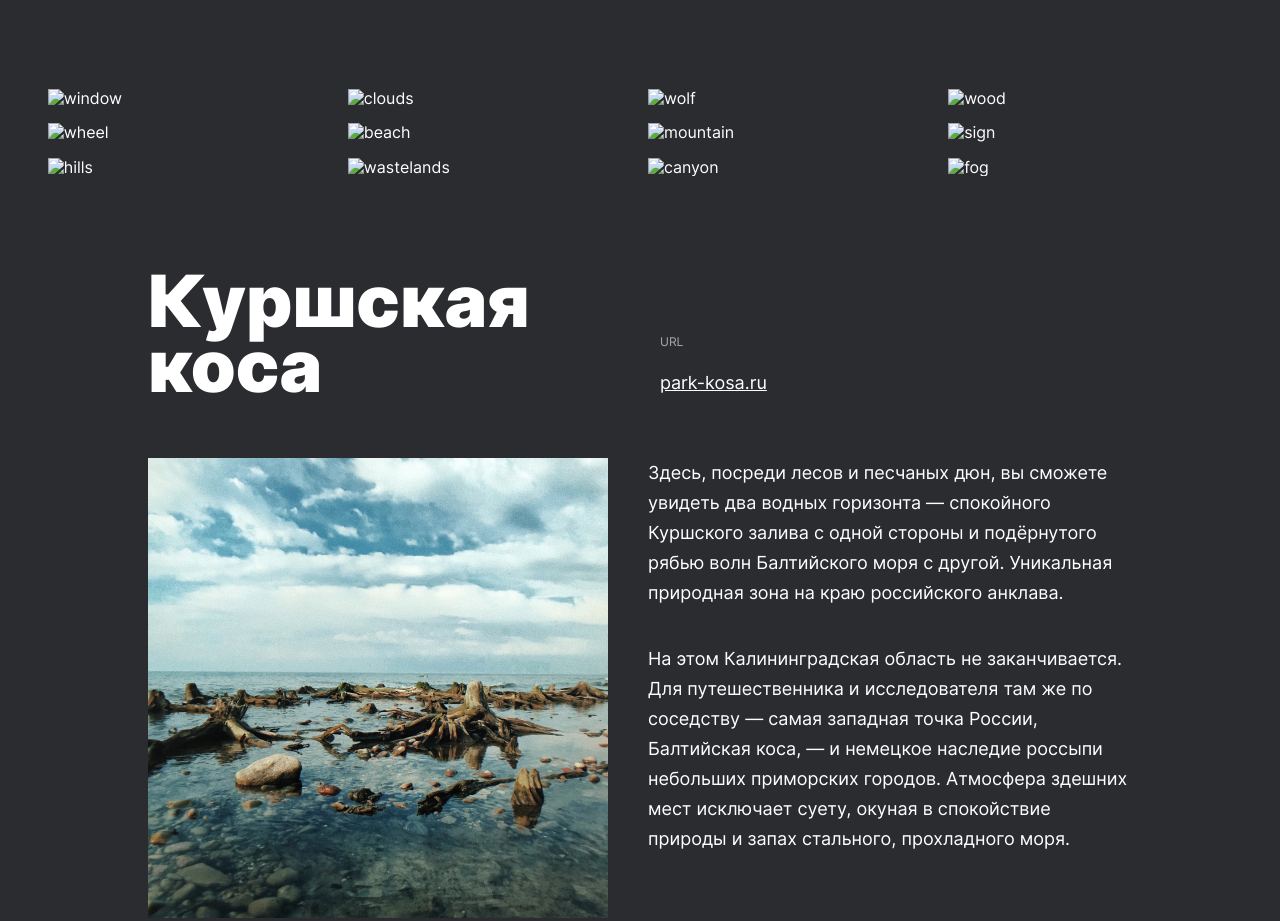
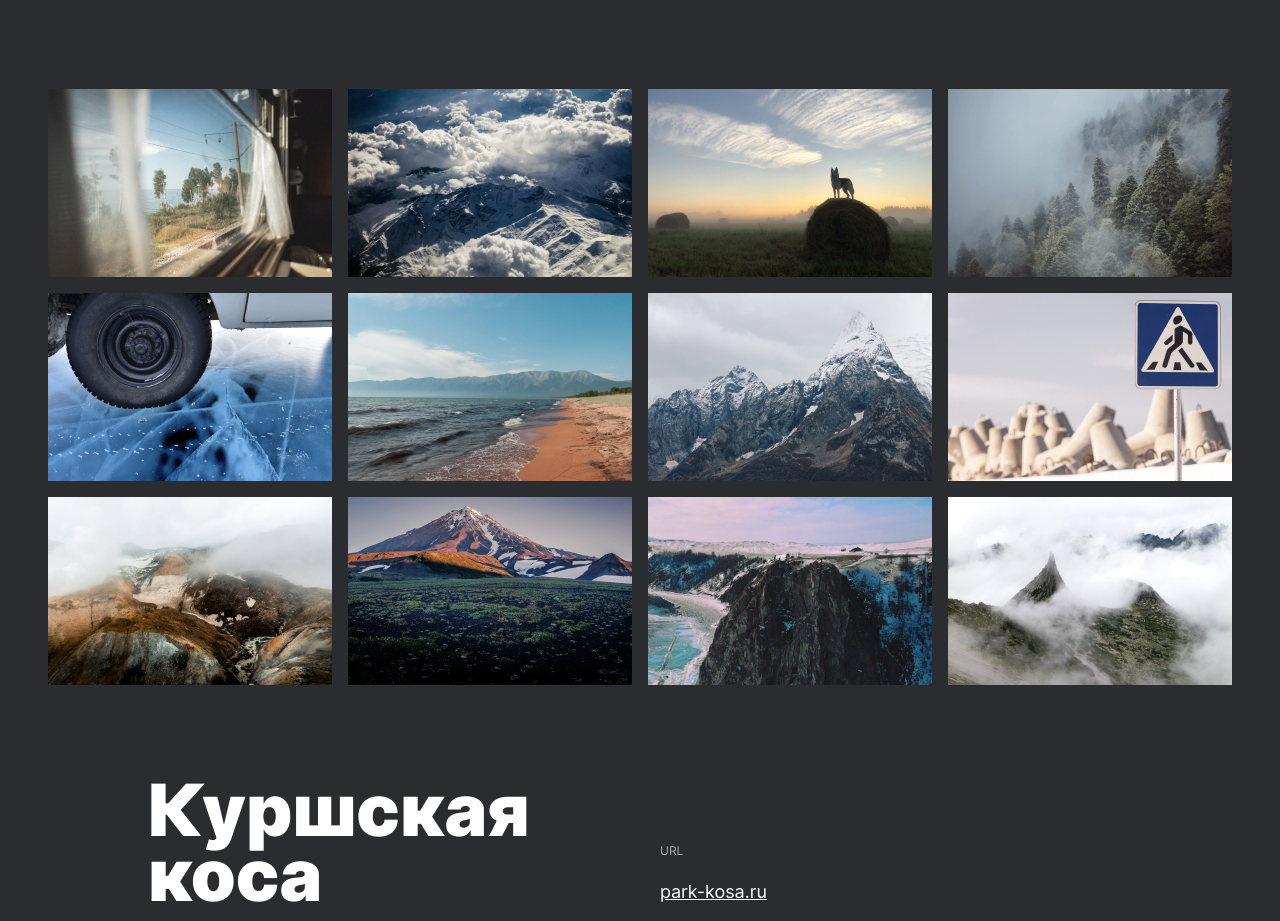
Before and after one commit to Kventista/Russia_from_window, a website built with webpack: page src/index.html in a window 1280 px wide. Shown: the part 1574-2495 px from the top of the page. Built offline with nearby package versions, Linux system fonts and the light colour scheme; files whose address does not match are found by name.

Commit message:
Нэйминг

```diff
--- a/package.json
+++ b/package.json
@@ -36,7 +36,7 @@
     "postcss-loader": "^3.0.0",
     "style-loader": "1.0.0",
     "url-loader": "2.2.0",
-    "webpack": "^4.41.2",
+    "webpack": "^4.46.0",
     "webpack-cli": "3.3.10",
     "webpack-dev-server": "3.9.0",
     "webpack-md5-hash": "^0.0.6"
--- a/src/index.html
+++ b/src/index.html
@@ -48,18 +48,18 @@
         </section>
 
         <section class="photo-grid">
-            <img class="photo-grid__item" alt="window" src="<%=require('./images/__item1.jpg')%>">
-            <img class="photo-grid__item" alt="clouds" src="<%=require('./images/__item2.jpg')%>">
-            <img class="photo-grid__item" alt="wolf" src="<%=require('./images/__item3.jpg')%>">
-            <img class="photo-grid__item" alt="wood" src="<%=require('./images/__item4.jpg')%>">
-            <img class="photo-grid__item" alt="wheel" src="<%=require('./images/__item5.jpg')%>">
-            <img class="photo-grid__item" alt="beach" src="<%=require('./images/__item6.jpg')%>">
-            <img class="photo-grid__item" alt="mountain" src="<%=require('./images/__item7.jpg')%>">
-            <img class="photo-grid__item" alt="sign" src="<%=require('./images/__item8.jpg')%>">
-            <img class="photo-grid__item" alt="hills" src="<%=require('./images/__item9.jpg')%>">
-            <img class="photo-grid__item" alt="wastelands" src="<%=require('./images/__item10.jpg')%>">
-            <img class="photo-grid__item" alt="canyon" src="<%=require('./images/__item11.jpg')%>">
-            <img class="photo-grid__item" alt="fog" src="<%=require('./images/__item12.jpg')%>">
+            <img class="photo-grid__item" alt="window" src="<%=require('./images/item1.jpg')%>">
+            <img class="photo-grid__item" alt="clouds" src="<%=require('./images/item2.jpg')%>">
+            <img class="photo-grid__item" alt="wolf" src="<%=require('./images/item3.jpg')%>">
+            <img class="photo-grid__item" alt="wood" src="<%=require('./images/item4.jpg')%>">
+            <img class="photo-grid__item" alt="wheel" src="<%=require('./images/item5.jpg')%>">
+            <img class="photo-grid__item" alt="beach" src="<%=require('./images/item6.jpg')%>">
+            <img class="photo-grid__item" alt="mountain" src="<%=require('./images/item7.jpg')%>">
+            <img class="photo-grid__item" alt="sign" src="<%=require('./images/item8.jpg')%>">
+            <img class="photo-grid__item" alt="hills" src="<%=require('./images/item9.jpg')%>">
+            <img class="photo-grid__item" alt="wastelands" src="<%=require('./images/item10.jpg')%>">
+            <img class="photo-grid__item" alt="canyon" src="<%=require('./images/item11.jpg')%>">
+            <img class="photo-grid__item" alt="fog" src="<%=require('./images/item12.jpg')%>">
         </section>
 
 
@@ -147,7 +147,7 @@
             <div class="video__container">
                 <div class="video__item">
                     <a href="https://vimeo.com/81106671">
-                        <img class="video__icon_play" src="<%=require('./images/__icon_play.png')%>" alt="icon-play">
+                        <img class="video__icon_play" src="<%=require('./images/icon_play.png')%>" alt="icon-play">
                     </a>
                     <div class="video__duration">6:30</div>
                     <h4 class="video__container-title">Colors of Kamchatka</h4>
@@ -155,7 +155,7 @@
                 </div>
                 <div class="video__item">
                     <a href="https://vimeo.com/290675450">
-                        <img class="video__icon_play" src="<%=require('./images/__icon_play.png')%>" alt="icon-play">
+                        <img class="video__icon_play" src="<%=require('./images/icon_play.png')%>" alt="icon-play">
                     </a>
                     <div class="video__duration">24:45</div>
                     <h4 class="video__container-title">Обсерватория | Observatory</h4>
```
Also changed, not shown: 1 other file.
